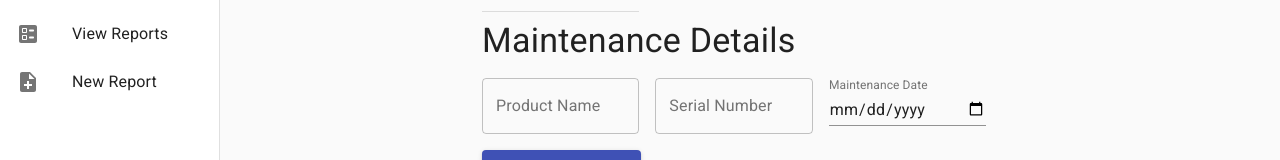
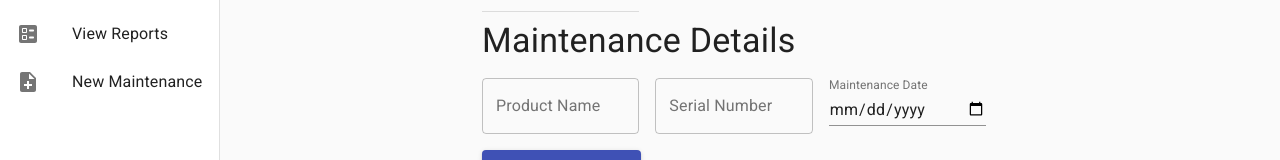
Before and after one commit to flsoller/sam-reporting-app, a React (Create React App) app in the folder frontend/: page /new-report in a window 1280 px wide. Shown: the part 271-431 px from the top of the page. Built offline with nearby package versions, Linux system fonts and the light colour scheme.

Commit message:
Prepare router for new maintenance page.

```diff
--- a/frontend/src/App/components/AppRouter.tsx
+++ b/frontend/src/App/components/AppRouter.tsx
@@ -6,6 +6,7 @@ import Customers from '../../customers/pages/Customers';
 import CustomerDetails from '../../customers/pages/CustomerDetails';
 import NewCustomer from '../../customers/pages/NewCustomer';
 import ExampleForm from '../../maintenance/components/ExampleForm';
+import NewMaintenance from '../../maintenance/pages/NewMaintenance';
 
 // Component
 const AppRouter = () => {
@@ -14,6 +15,7 @@ const AppRouter = () => {
       <Route exact path="/customers" component={Customers} />
       <Route path="/customers/:id" component={CustomerDetails} />
       <Route path="/new-customer" component={NewCustomer} />
+      <Route path="/new-maintenance" component={NewMaintenance} />
       <Route path="/reports" component={ReportSelection} />
       <Route path="/new-report" component={ExampleForm} />
     </>
--- a/frontend/src/App/components/DrawerMenu.tsx
+++ b/frontend/src/App/components/DrawerMenu.tsx
@@ -80,11 +80,11 @@ const DrawerMenu = () => {
             </ListItemIcon>
             <ListItemText primary={'View Reports'} />
           </ListItem>
-          <ListItem button component={RouterLink} to="/new-report">
+          <ListItem button component={RouterLink} to="/new-maintenance">
             <ListItemIcon>
               <NoteAdd />
             </ListItemIcon>
-            <ListItemText primary={'New Report'} />
+            <ListItemText primary={'New Maintenance'} />
           </ListItem>
         </List>
       </div>
```
